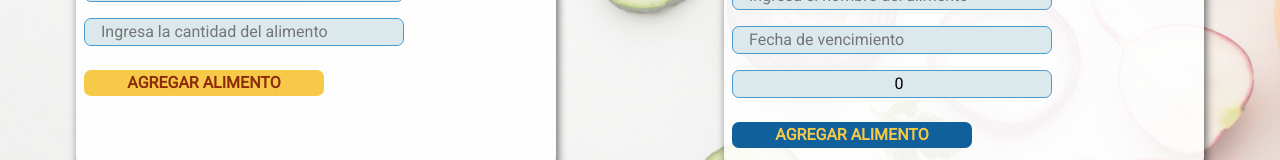
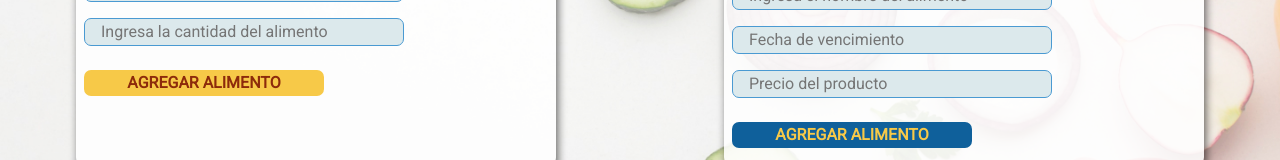
Before and after one commit to AnnaGabr/Hackaton-ImagineApps, a React (Create React App) app: page / in a window 1280 px wide. Shown: the part 374-534 px from the top of the page. Built offline with nearby package versions, Linux system fonts and the light colour scheme.

Commit message:
fix(AlimentosPerecederos): Se arregla par que se vea el placeholder del precio

```diff
--- a/src/components/AlimentosPerecederos.jsx
+++ b/src/components/AlimentosPerecederos.jsx
@@ -5,7 +5,7 @@ import { db } from '../firebase_alimentos/init-firebase'
 export const AlimentosPerecederos = () => {
 
     const [name, setName] = useState('')
-    const [price, setPrice] = useState(0)
+    const [price, setPrice] = useState()
     const [date, setDate] = useState('')
 
     const handleSubmit = (e) => {
@@ -55,7 +55,7 @@ export const AlimentosPerecederos = () => {
                         type="value"
                         id="precio"
                         name="precio"
-                        placeholder="PRECIO"
+                        placeholder="Precio del producto"
                         value={ price }
                         onChange={(e) => setPrice(e.target.value)}
                         /* onChange={handleInputChange} value={inputs.precio} */>
```
